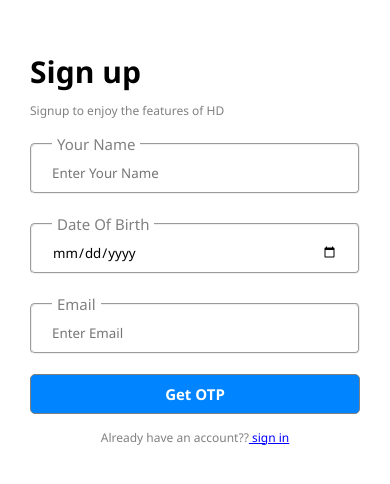
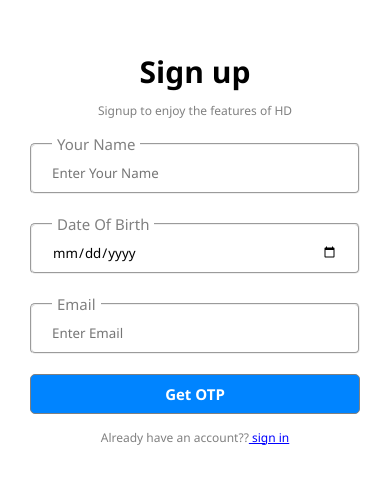
Before and after one commit to Amanmalik5211/notemaking, a React (Vite) app in the folder Frontend/: page /signup in a window 390 px wide. Shown: the part 174-658 px from the top of the page. Built offline with nearby package versions, Linux system fonts and the light colour scheme.

Commit message:
Update LoginAndSignUp.css

```diff
--- a/Frontend/src/Pages/LoginAndSignUpPage/LoginAndSignUp.css
+++ b/Frontend/src/Pages/LoginAndSignUpPage/LoginAndSignUp.css
@@ -3,7 +3,14 @@
     display: flex;
     height: 100vh;
 }
-
+.top-logoAndName{
+    display: flex;
+    gap: 2px;
+}
+.top-logoAndName img{
+    height:30px;
+    width: 30px;
+}
 .loginSignup-form {
     flex: 2;
     padding: 2rem;
@@ -96,10 +103,16 @@
         flex-direction: column;
         padding: 1rem;
     }
-   .form-box {
+
+    .form-box {
         padding: 0rem;
         width: 100%;
-   }
+    }
+
+    .form-box h2 {
+        align-self: center;
+    }
+
     .right-image {
         display: none;
     }
@@ -115,5 +128,12 @@
         margin: 0.5rem 0;
 
     }
+    .top-logoAndName{
+        justify-content: center;
+        margin-top: 70px;
+    }
+    .form-box span {
+   align-self: center;
+}
 
 }
```
